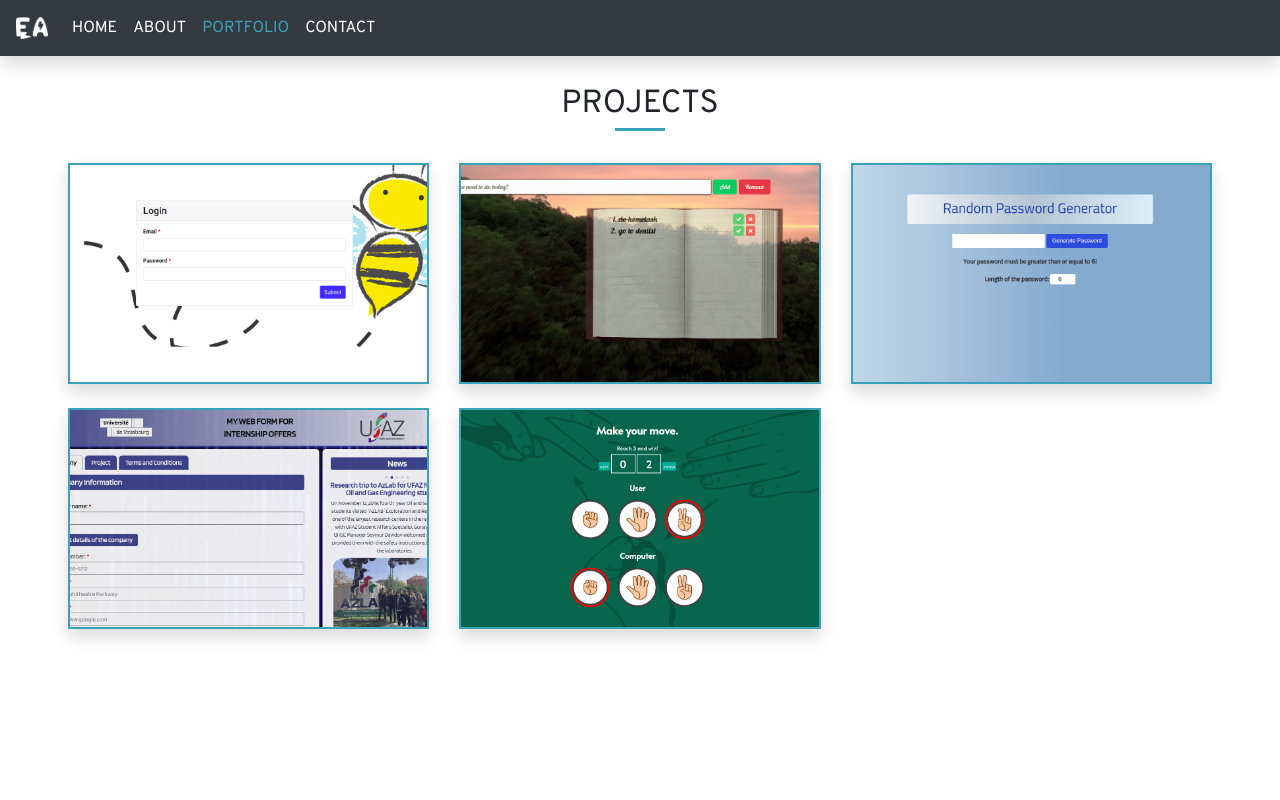
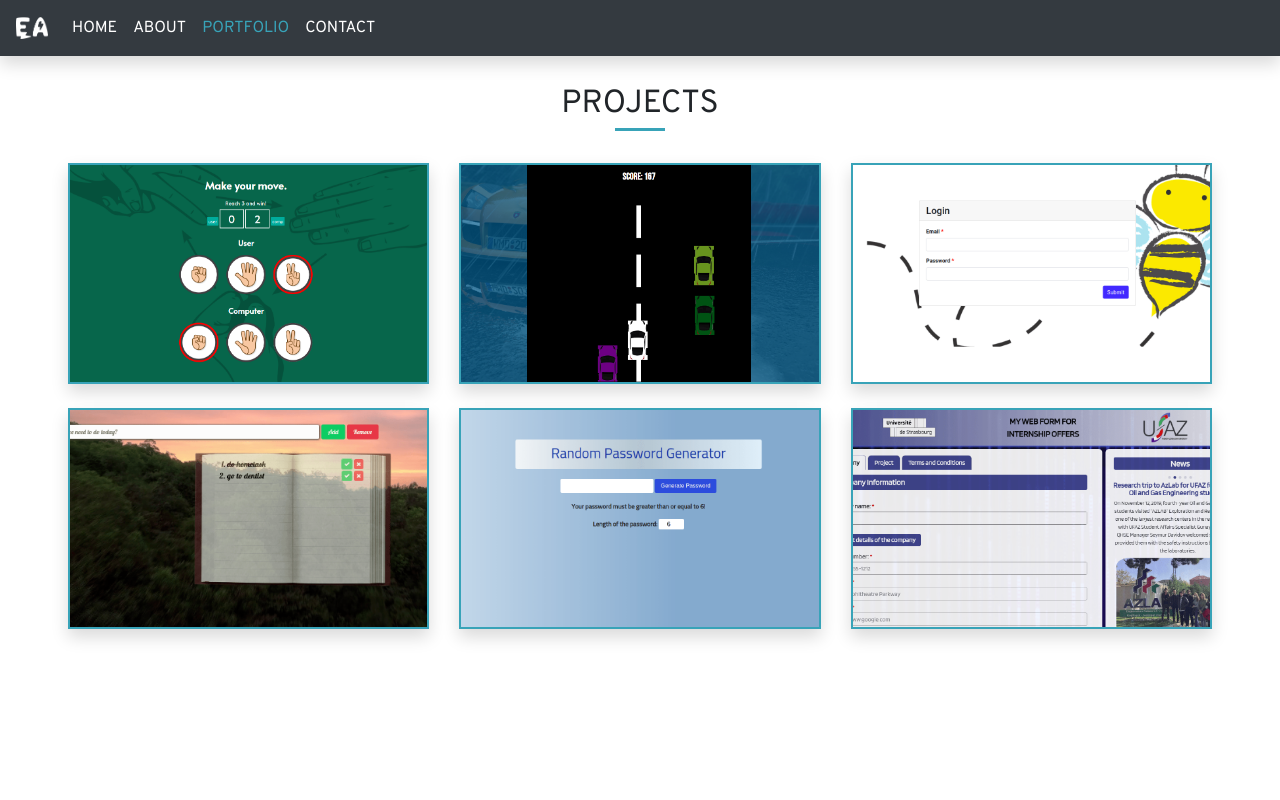
Before and after one commit to eyvazahmadzada/portfolio, an Angular app: page /portfolio in a window 1280 px wide. Shown: the top 800 px of the page. Built offline with nearby package versions, Linux system fonts and the light colour scheme.

Commit message:
CV updated and a new project added

```diff
--- a/src/app/pages/portfolio/portfolio.component.ts
+++ b/src/app/pages/portfolio/portfolio.component.ts
@@ -8,6 +8,20 @@ import { Project } from '../../shared/project.model';
 })
 export class PortfolioComponent {
   projects: Project[] = [
+    {
+      name: 'Rock, Paper & Scissors Game',
+      about: 'A basic website to play Rock, Paper & Scissors Game.',
+      image: 'rpsgame.png',
+      link: 'https://playrps.netlify.app/',
+      tech: 'HTML, CSS, JS',
+    },
+    {
+      name: 'Car Game',
+      about: 'A basic website to play a fully responsive car racing game.',
+      image: 'cargame.png',
+      link: 'https://gamecar.netlify.app/',
+      tech: 'HTML, CSS, JS',
+    },
     {
       name: 'Ecommerce Website',
       about: 'A basic ecommerce project with authentication feature.',
@@ -28,7 +42,7 @@ export class PortfolioComponent {
       about: 'A basic website to generate random passwords with any length.',
       image: 'passgenerator.png',
       link: 'https://random-pass-generator.netlify.app/',
-      tech: 'HTML, CSS, Javascript',
+      tech: 'HTML, CSS, JS',
     },
     {
       name: 'Internship Form',
@@ -37,12 +51,5 @@ export class PortfolioComponent {
       link: 'https://internship-offers.netlify.app/',
       tech: 'HTML, CSS, jQuery',
     },
-    {
-      name: 'Rock, Paper & Scissors Game',
-      about: 'A basic website to play Rock, Paper & Scissors Game.',
-      image: 'rpsgame.png',
-      link: 'https://playrps.netlify.app/',
-      tech: 'HTML, CSS, JS',
-    },
   ];
 }
```
Also changed, not shown: src/assets/images/cargame.png (added), 1 other file (tests, documents, lock files or other folders).
